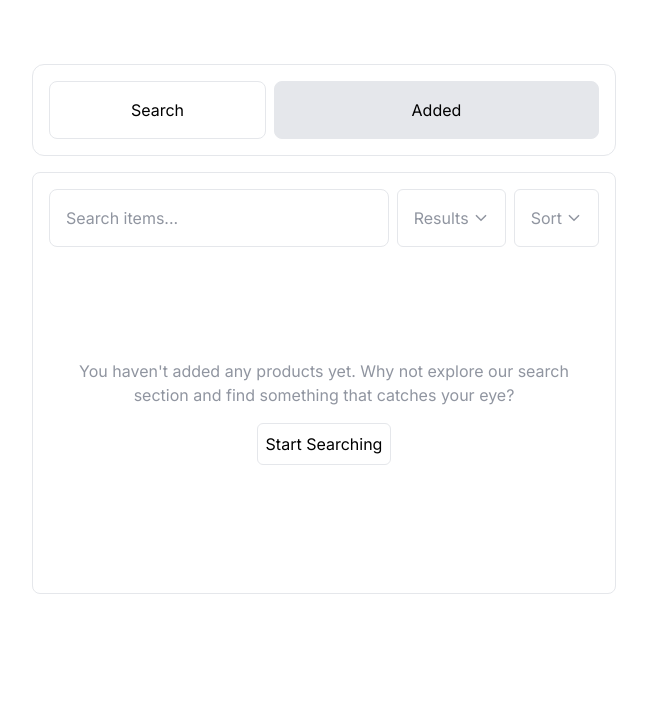
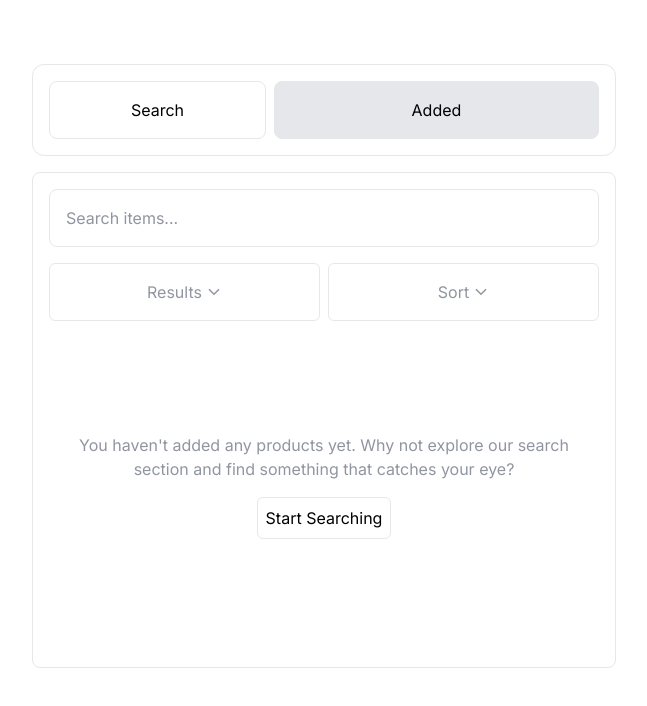
Before and after one commit to chmery/tw-demo, a React (Vite) app: page /added in a window 1280 px wide. Shown: the top 706 px of the page, without its empty margins (316-963 px from the left). Built offline with nearby package versions, Linux system fonts and the light colour scheme.

Commit message:
search bar fix

```diff
--- a/src/components/Layout.tsx
+++ b/src/components/Layout.tsx
@@ -96,9 +96,8 @@ export const Layout = () => {
     <AddedProductsContext.Provider value={{ addedProducts, setAddedProducts }}>
       <Nav />
       <div className="sm:mt-4 sm:border-default p-4 pt-0 sm:pt-4 rounded-lg">
-        <div className="sm:flex sm:items-start sm:justify-between sm:gap-x-2">
         <SearchBar onSearch={searchHandler} />
-          <div className="flex gap-x-2 mt-2 sm:mt-0 justify-between sm:justify-normal">
+        <div className="flex gap-x-2 mt-2 sm:mt-4  justify-between">
           <Select
             options={PER_PAGE_OPTIONS}
             selectName="Results"
@@ -110,7 +109,6 @@ export const Layout = () => {
             onSelect={sortSelectHandler}
           />
         </div>
-        </div>
         {navigation.state === "loading" ? (
           <SkeletonElements amount={skeletonElementsAmount} />
         ) : (
--- a/src/components/SearchBar.tsx
+++ b/src/components/SearchBar.tsx
@@ -32,7 +32,8 @@ export const SearchBar = ({ onSearch }: Props) => {
   }, [searchHandler]);
 
   return (
-    <div className="flex flex-col gap-y-4 w-full">
+    <>
+      <div className="gap-y-4 w-full">
         <div className="flex relative items-center ">
           <input
             value={inputValue}
@@ -51,18 +52,18 @@ export const SearchBar = ({ onSearch }: Props) => {
             </Button>
           )}
         </div>
+      </div>
       {inputValueBeforeSearch.current && (
-        <p className="flex items-center gap-x-2">
-          Results for:
-          <span
-            className="flex gap-x-1 items-center font-medium border-default py-2 px-4 hover:bg-grey-hover rounded-md cursor-pointer"
+        <div
+          className="flex items-center w-min max-w-full mt-2 sm:mt-4 gap-x-1 border-default py-2 px-4 hover:bg-grey-hover rounded-md cursor-pointer mr-auto"
           onClick={() => searchHandler(true)}
         >
+          <span className="text-ellipsis overflow-hidden">
             {inputValueBeforeSearch.current}
+          </span>
           <IoMdClose className="text-lg" />
-          </span>
-        </p>
+        </div>
       )}
-    </div>
+    </>
   );
 };
--- a/src/components/Select/Select.tsx
+++ b/src/components/Select/Select.tsx
@@ -36,11 +36,11 @@ export const Select = ({ options, onSelect, selectName }: Props) => {
 
   return (
     <div
-      className="flex flex-col items-center relative whitespace-nowrap sm:w-auto w-full"
+      className="flex flex-col items-center relative whitespace-nowrap w-full"
       onClick={() => setIsExpanded(!isExpanded)}
       ref={selectRef}
     >
-      <Button className="text-grey-dark px-2 py-2 sm:px-4 sm:py-4 flex gap-1 justify-center items-center sm:w-auto w-full">
+      <Button className="text-grey-dark px-2 py-2 sm:px-4 sm:py-4 flex gap-1 justify-center items-center w-full">
         {selectedOption.text ? selectedOption.text : selectName}
         {isExpanded && <IoChevronUpSharp />}
         {!isExpanded && <IoChevronDownSharp />}
```
Lines whose indentation alone changed are shown as unchanged.
